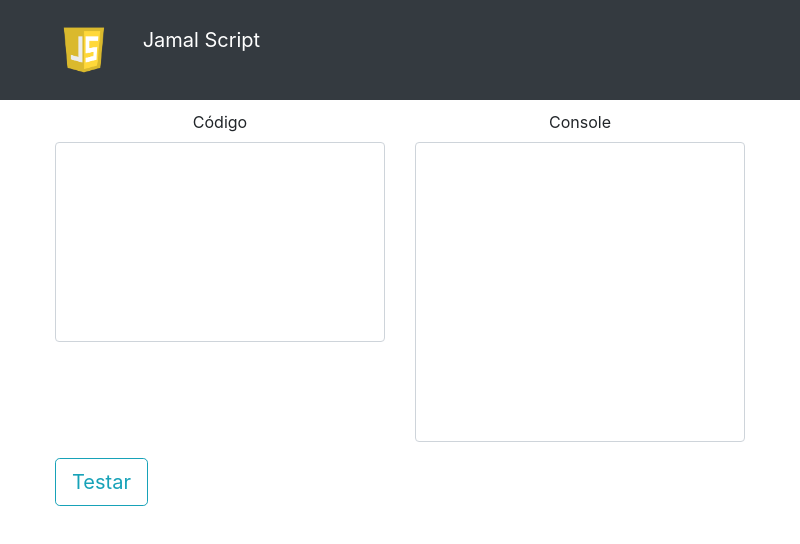
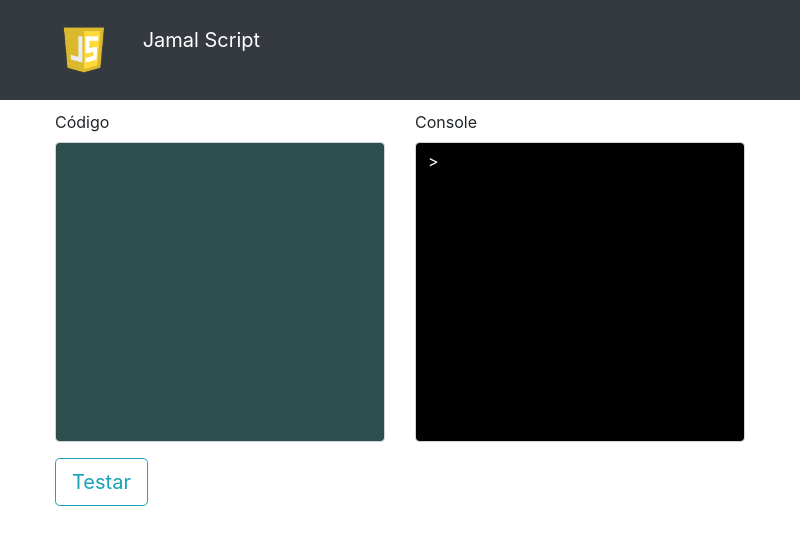
Before and after one commit to CastroFilipe/JamalScript, an Electron app: page index.html in a window 800 px wide. Drawn offline with nearby package versions, Linux system fonts and the light colour scheme; no server answers.

Commit message:
mudando caixax de texto

```diff
--- a/index.html
+++ b/index.html
@@ -5,7 +5,7 @@
   <meta charset="UTF-8">
   <link rel="stylesheet" href="node_modules/bootstrap/dist/css/bootstrap.min.css">
   <link rel="stylesheet" href="https://maxcdn.bootstrapcdn.com/font-awesome/4.5.0/css/font-awesome.min.css">
-  <link rel="stylesheet" type="text/css" href="styles.css">
+  <link rel="stylesheet" type="text/css" href="styles/styles.css">
   <title>JDE</title>
 </head>
 
@@ -22,13 +22,13 @@
     <form class="row" style="margin-top: 10px">
       <div class="form-group col">
         <label for="exampleFormControlTextarea1">Código</label>
-        <textarea id="text-code" class="form-control" style="resize: none; height: 200px;"></textarea>
+            <textarea id="text-code" class="form-control code"></textarea>
       </div>
 
       <div class="form-group col">
-        <fieldset>
+        <fieldset disabled>
           <label for="exampleFormControlTextarea1">Console</label>
-          <textarea type="text" class="form-control" id="text-console" style="background-color: white; resize: none; height:300px;"></textarea>
+          <textarea type="text" class="form-control console" id="text-console">></textarea>
         </fieldset>
       </div>
     </form>
--- /dev/null
+++ b/styles/styles.css
@@ -0,0 +1,18 @@
+.campo {
+    resize: none;
+    height: 200px;
+}
+
+.form-control.code {
+    resize: none;
+    height: 300px;
+    background-color: darkslategrey;
+    color: white;
+}
+
+.form-control.console {
+    resize: none;
+    height: 300px;
+    background-color: black;
+    color: white;
+}
```
